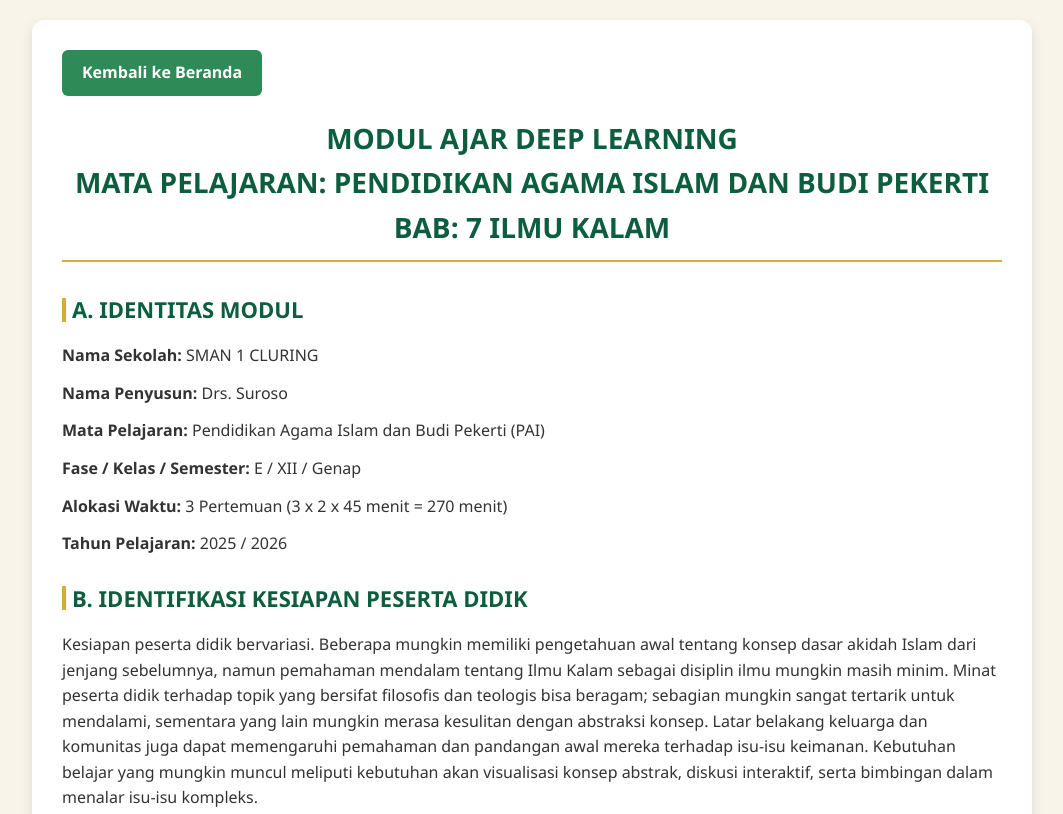
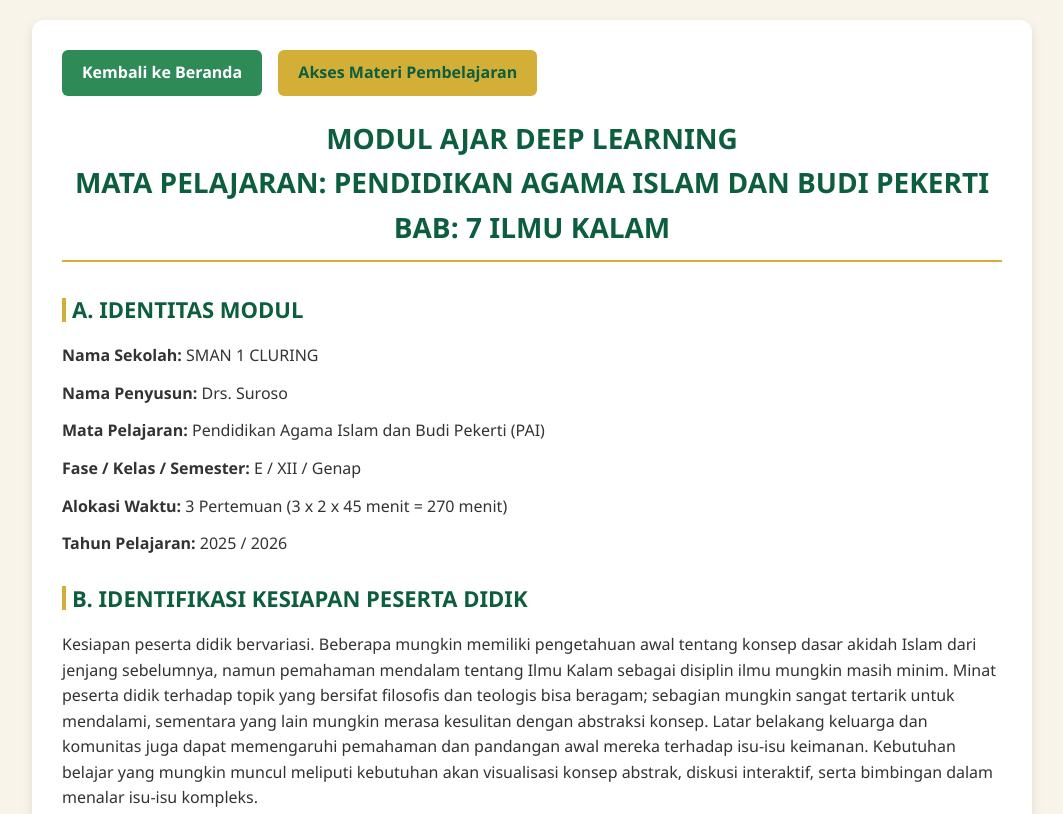
Before and after one commit to suroso86-lab/Pendidikan-Agama-Islam, a plain HTML site: page modul-ajar-bab7.html in a window 1280 px wide. Shown: the top 814 px of the page, without its empty margins (108-1171 px from the left). Drawn offline with Linux system fonts and the light colour scheme.

Commit message:
Update modul-ajar-bab7.html

```diff
--- a/modul-ajar-bab7.html
+++ b/modul-ajar-bab7.html
@@ -72,10 +72,9 @@
       margin-bottom: 6px;
     }
 
-    .btn-home {
+    .btn-home,
+    .btn-materi {
       display: inline-block;
-      background-color: var(--hijau-muda);
-      color: white;
       padding: 10px 20px;
       text-decoration: none;
       border-radius: 6px;
@@ -84,8 +83,23 @@
       transition: background 0.3s;
     }
 
+    .btn-home {
+      background-color: var(--hijau-muda);
+      color: white;
+    }
+
     .btn-home:hover {
       background-color: var(--hijau-tua);
+    }
+
+    .btn-materi {
+      background-color: var(--emas);
+      color: var(--hijau-tua);
+      margin-left: 12px;
+    }
+
+    .btn-materi:hover {
+      background-color: #c19a2a;
     }
 
     /* Tab Styles */
@@ -156,8 +170,9 @@
 </head>
 <body>
   <div class="container">
-    <!-- Tombol Kembali ke Beranda (Atas) -->
+    <!-- Tombol Kembali ke Beranda dan Akses Materi (Atas) -->
     <a href="index.html" class="btn-home">Kembali ke Beranda</a>
+    <a href="materi-pai-bab7.html" class="btn-materi">Akses Materi Pembelajaran</a>
 
     <h1>MODUL AJAR DEEP LEARNING<br>MATA PELAJARAN: PENDIDIKAN AGAMA ISLAM DAN BUDI PEKERTI<br>BAB: 7 ILMU KALAM</h1>
 
@@ -483,8 +498,9 @@
       </div>
     </div>
 
-    <!-- Tombol Kembali ke Beranda (Bawah) -->
-    <a href="#" class="btn-home">Kembali ke Beranda</a>
+    <!-- Tombol Kembali ke Beranda dan Akses Materi (Bawah) -->
+    <a href="index.html" class="btn-home">Kembali ke Beranda</a>
+    <a href="materi-pai-bab7.html" class="btn-materi">Akses Materi Pembelajaran</a>
   </div>
 
   <script>
```
